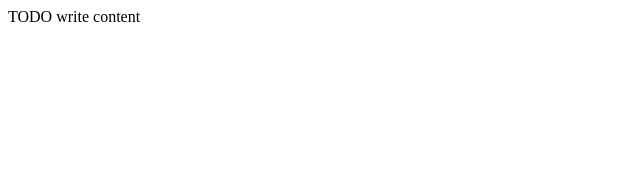
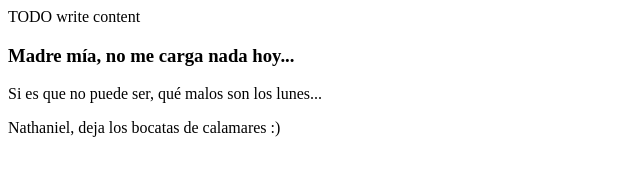
Before and after one commit to Isadml/vigilant-happiness, a plain HTML site: page web/index.html in a window 1280 px wide. Shown: the whole page, without its empty margins (0-640 px from the left). Drawn offline with Linux system fonts and the light colour scheme.

Commit message:
Cambios en el ejemplo
holo

A ver si esto funciona ahora

```diff
--- a/web/index.html
+++ b/web/index.html
@@ -1,8 +1,7 @@
 <!DOCTYPE html>
 <!--
 To change this license header, choose License Headers in Project Properties.
-To change this template file, choose Tools | Templates
-and open the template in the editor.
+To change this template file, choose Tools
 -->
 <html>
     <head>
@@ -12,5 +11,12 @@ and open the template in the editor.
     </head>
     <body>
         <div>TODO write content</div>
+
+        <h3>Madre mía, no me carga nada hoy...</h3>
+
+        <p>Si es que no puede ser, qué malos son los lunes...</p>
+
+        <p>Nathaniel, deja los bocatas de calamares :) </p>
+
     </body>
 </html>
```
